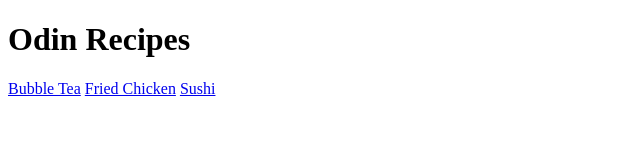
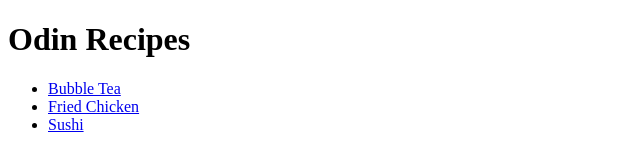
Before and after one commit to djtvaq/odin-recipes, a plain HTML site: page index.html in a window 1280 px wide. Shown: the whole page, without its empty margins (0-640 px from the left). Drawn offline with Linux system fonts and the light colour scheme.

Commit message:
Place recipes into an unordered list

```diff
--- a/index.html
+++ b/index.html
@@ -8,8 +8,10 @@
 </head>
 <body>
 <h1>Odin Recipes</h1>
-<a href="recipes/bubble-tea.html">Bubble Tea</a>
-<a href="recipes/fried-chicken.html">Fried Chicken</a>
-<a href="recipes/sushi.html">Sushi</a>
+<ul>
+<li><a href="recipes/bubble-tea.html">Bubble Tea</a></li>
+<li><a href="recipes/fried-chicken.html">Fried Chicken</a></li>
+<li><a href="recipes/sushi.html">Sushi</a></li>
+</ul>
 </body>
 </html>
```
